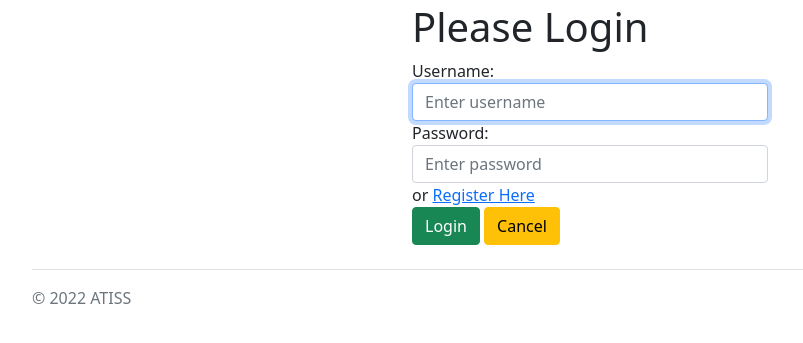
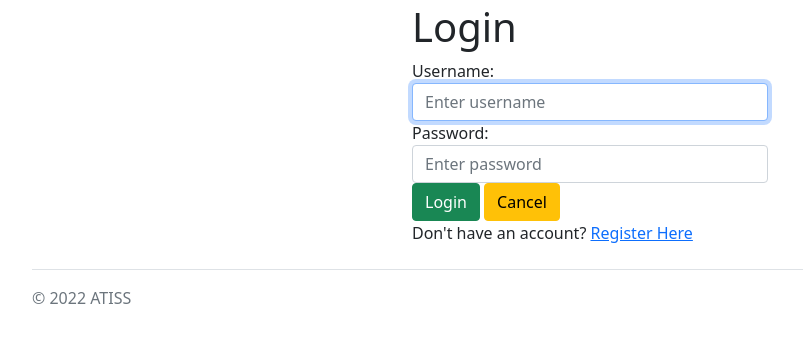
Before and after one commit to sirahm/teamATISSproject, a Node server app: page /login in a window 1280 px wide. Shown: the part 124-467 px from the top of the page, without its empty margins (50-853 px from the left). Run offline with Node 20, Linux system fonts and the light colour scheme; some libraries are stand-ins or nearby versions.

Commit message:
Changes to Login

```diff
--- a/server/views/auth/login.ejs
+++ b/server/views/auth/login.ejs
@@ -12,12 +12,12 @@
 
     <div class="row">
         <div class="offset-md-4 col-md-4">
-            <h1>Please Login</h1>
+            <h1>Login</h1>
             <form method="POST" autocomplete="off">
                 <fieldset class="form-group">
                     <label for="username">Username: </label>
                     <input type="text" class="form-control"
-                    name="username" placeholder="Enter username"
+                    name="username"  placeholder="Enter username"
                     id="username" required autofocus>
                 </fieldset>
 
@@ -26,8 +26,7 @@
                     <input type="password" class="form-control"
                     name="password" placeholder="Enter password"
                     id="password" required>
-                    or
-                    <a href="/register">Register Here</a>
+
                 </fieldset>
 
                 <fieldset class="form-group text-right">
@@ -35,8 +34,12 @@
                     <a href="/">
                         <input type="button" class="btn btn-warning" value="Cancel">
                     </a>
+
                 </fieldset>
-
+                    <fieldset class="form-group">
+                Don't have an account?
+                <a href="/register">Register Here</a>
+                </fieldset>
             </form>
         </div>
     </div>
--- a/server/views/auth/register.ejs
+++ b/server/views/auth/register.ejs
@@ -12,7 +12,7 @@
 
     <div class="row">
         <div class="offset-md-4 col-md-4">
-            <h1>Please Register</h1>
+            <h1>Register</h1>
             <form method="POST" autocomplete="off">
                 <fieldset class="form-group">
                     <label for="username">Username: </label>
--- a/server/views/survey.ejs
+++ b/server/views/survey.ejs
@@ -60,6 +60,7 @@
                 <td class="text-center">
                   <a href="/survey/delete/<%= SurveyList[i]._id %>" class="btn btn-danger btn-sm">
                     <i class="fas fa-trash-alt"></i> Delete</a>
+
                 </td>
               </tr>
               <% } %>
```
